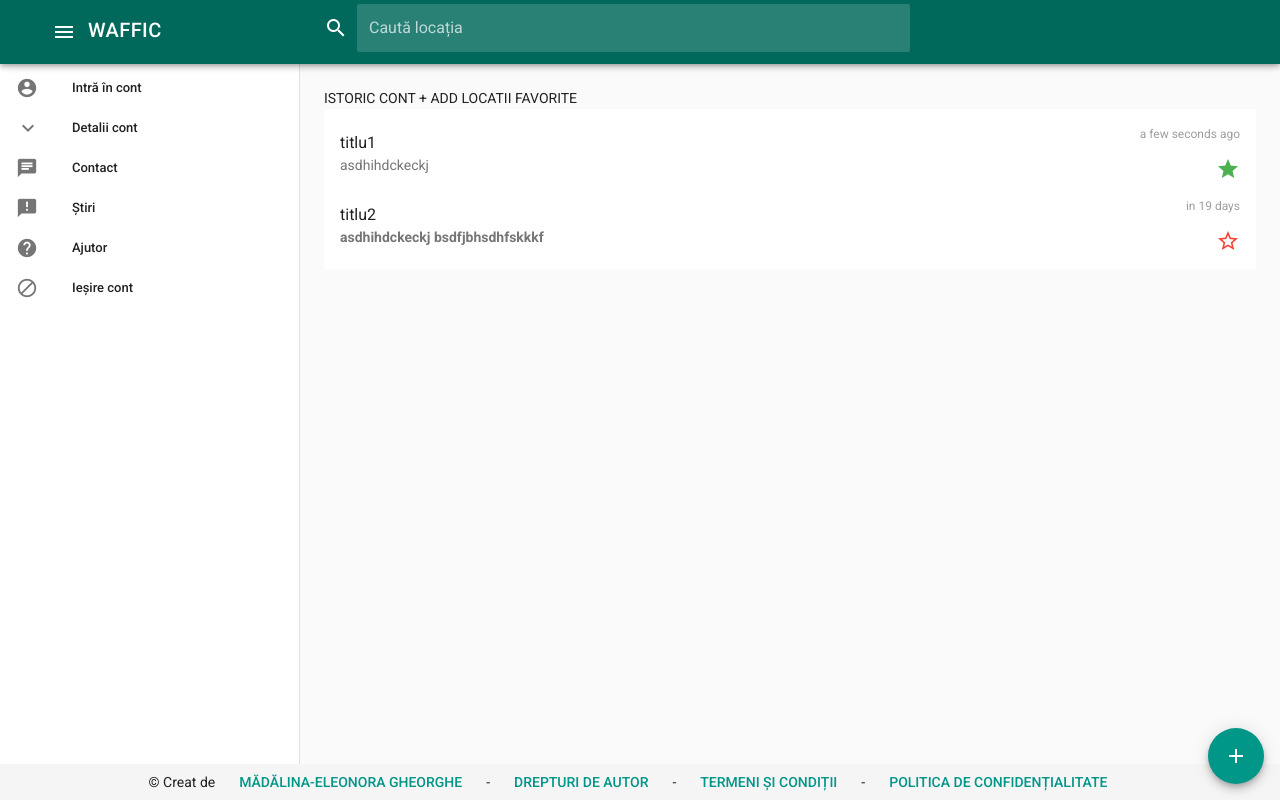
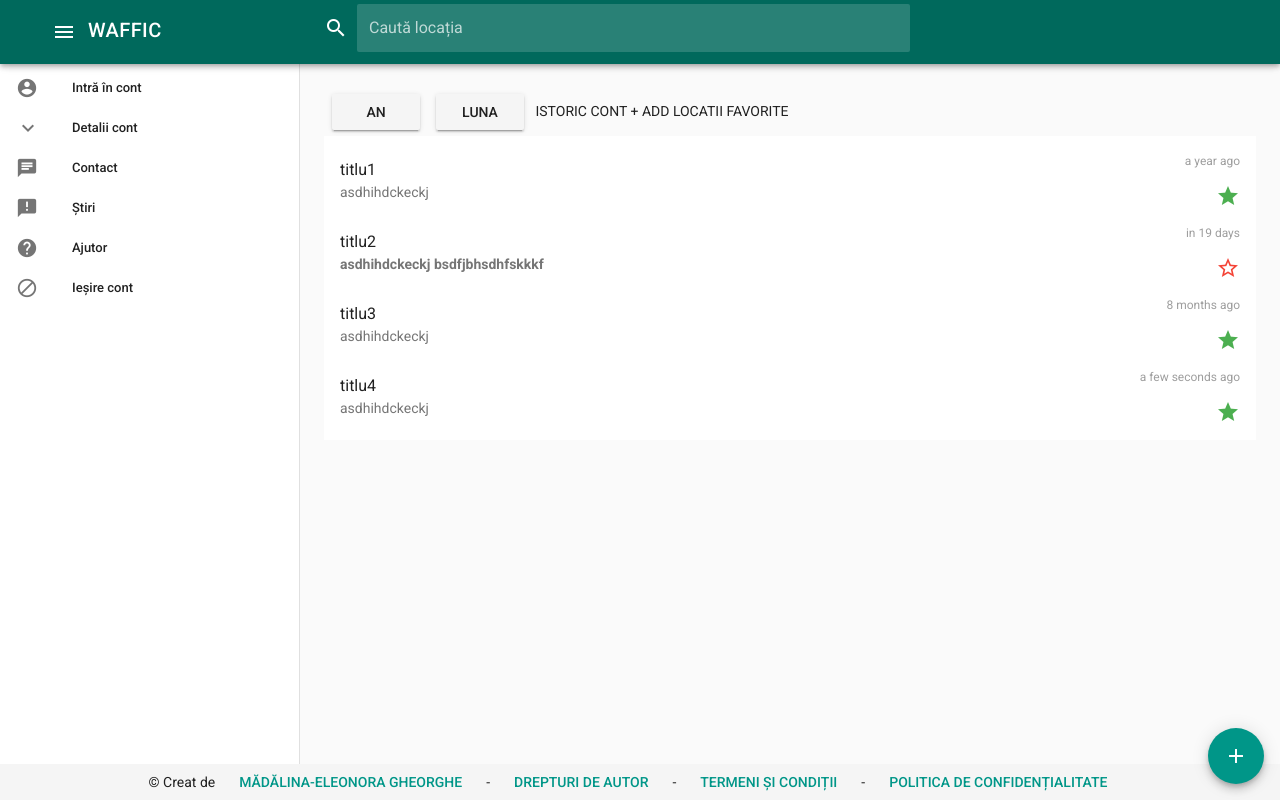
Before and after one commit to madalinaeleonorag/Waffic, a Vue app: page / in a window 1280 px wide. Built offline with nearby package versions, Linux system fonts and the light colour scheme.

Commit message:
add buttons sort

```diff
--- a/src/App.vue
+++ b/src/App.vue
@@ -81,6 +81,28 @@
     </v-toolbar>
     <v-content>
       <v-container fluid>
+        <v-menu offset-y>
+         <v-btn slot="activator"> AN
+          </v-btn>
+          <v-list>
+            <v-list-tile :value="ani" v-for="(event,index) in events" :key="index" @click="">
+             <v-list-tile-title>
+              {{ani}}
+             </v-list-tile-title>
+            </v-list-tile>
+          </v-list>
+         </v-menu>
+          <v-menu offset-y>
+         <v-btn slot="activator"> LUNA
+          </v-btn>
+          <v-list>
+            <v-list-tile v-for="month in months" :key="month.nume" @click="">
+             <v-list-tile-title>
+                {{month.nume}}
+             </v-list-tile-title>
+            </v-list-tile>
+          </v-list>
+         </v-menu>
 
 
 <!-- ISTORIC CONT + ADD LOCATII FAVORITE -->
@@ -524,12 +546,28 @@ ABONAMENTEEEEEEEEEEEEEEEEEEEEEEEEEEEEEEEEEEEEEEEEEEEE
       recoverpsw1: false,
       abonament: false,
       drawer: null,
+      years: [],
+      months: [
+        { nume: 'January' },
+        { nume: 'February' },
+        { nume: 'March' },
+        { nume: 'April' },
+        { nume: 'May' },
+        { nume: 'June' },
+        { nume: 'July' },
+        { nume: 'August' },
+        { nume: 'September' },
+        { nume: 'October' },
+        { nume: 'November' },
+        { nume: 'December' }
+      ],
+
       events: [
         {
           titlu: 'titlu1',
           avatar: 'http://lorempixel.com/100/100/',
           descriere: 'asdhihdckeckj',
-            data: new Date(),
+          data: new Date('2017-04-11T10:20:30Z'),
           prezenta: true
         },
         {
@@ -538,6 +576,20 @@ ABONAMENTEEEEEEEEEEEEEEEEEEEEEEEEEEEEEEEEEEEEEEEEEEEE
           descriere: '<b>asdhihdckeckj bsdfjbhsdhfskkkf</b>',
           data: new Date((new Date()).setDate(25)),
           prezenta: false
+        },
+        {
+          titlu: 'titlu3',
+          avatar: 'http://lorempixel.com/100/100/',
+          descriere: 'asdhihdckeckj',
+          data: new Date('2017-07-11T10:20:30Z'),
+          prezenta: true
+        },
+        {
+          titlu: 'titlu4',
+          avatar: 'http://lorempixel.com/100/100/',
+          descriere: 'asdhihdckeckj',
+          data: new Date(),
+          prezenta: true
         }
       ],
       items: [{
@@ -594,6 +646,18 @@ ABONAMENTEEEEEEEEEEEEEEEEEEEEEEEEEEEEEEEEEEEEEEEEEEEE
         }
       ]
     }),
+computed : {
+  ani () {
+      let ani = []
+      this.events.forEach((event, index) => {
+        let an = event.data.getFullYear()
+        if (!ani.includes(an)) {
+          ani.push(an)
+        }
+      })
+      return ani
+    }
+},
 filters: {
   longtimeago (date) {
     return moment(date).fromNow()
```
Lines whose indentation alone changed are shown as unchanged.
